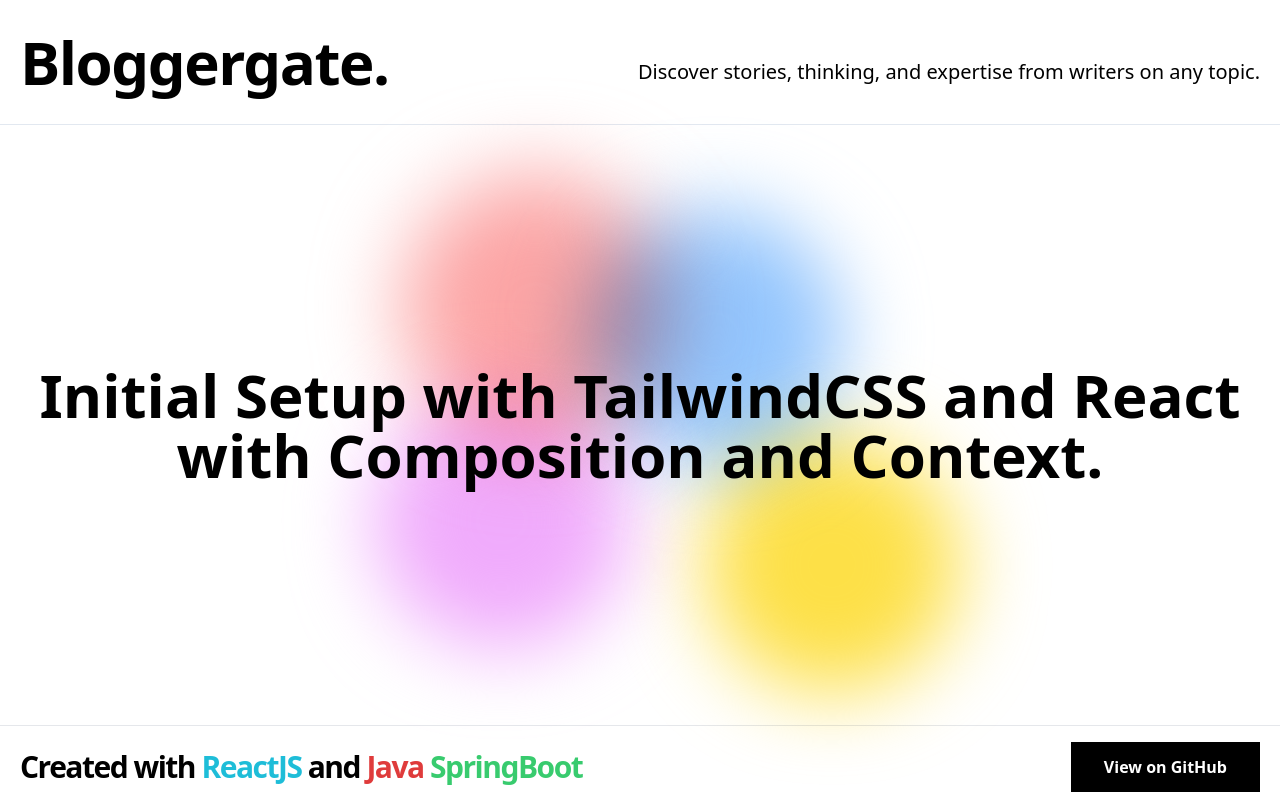
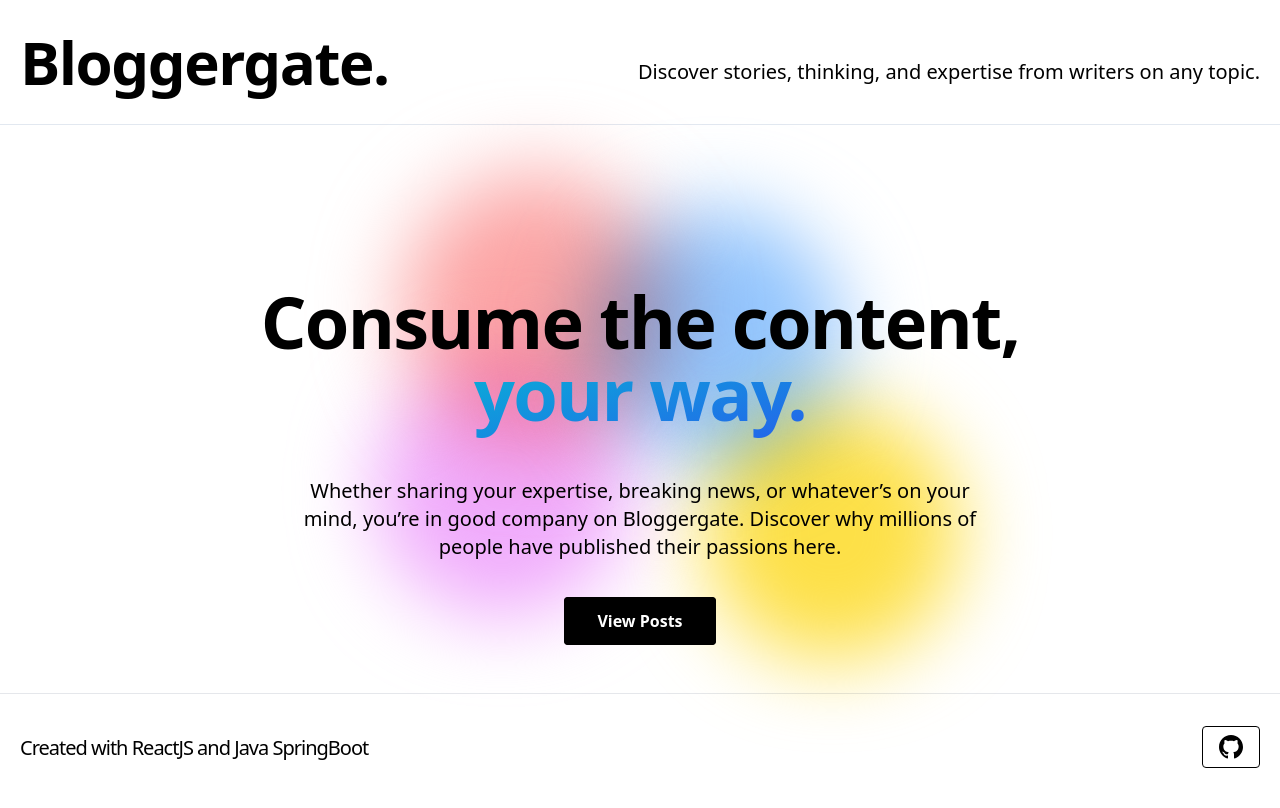
Before and after one commit to vsompura3/bloggergate-scrapper, a React (Vite) app in the folder client/: page / in a window 1280 px wide. Built offline with nearby package versions, Linux system fonts and the light colour scheme; no server answers.

Commit message:
completed home page and fixed state issues

```diff
--- a/client/src/App.jsx
+++ b/client/src/App.jsx
@@ -4,7 +4,7 @@ import Footer from "./components/layout/Footer";
 import Header from "./components/layout/Header";
 import Main from "./components/layout/Main";
 import { AppContext } from "./context/Context";
-import HackerNews from "./pages/HackerNews";
+import Blogs from "./pages/Blogs";
 import Home from "./pages/Home";
 
 function App() {
@@ -17,7 +17,7 @@ function App() {
         <Main>
           <Routes>
             <Route path="/" element={<Home />} />
-            <Route path="/hackernews" element={<HackerNews />} />
+            <Route path="/blogs" element={<Blogs />} />
           </Routes>
         </Main>
         <Footer />
--- a/client/src/components/layout/Footer.jsx
+++ b/client/src/components/layout/Footer.jsx
@@ -2,19 +2,26 @@ export default function Footer() {
   return (
     <footer className="bg-accent-1 border-accent-2 border-t">
       <div className="container relative mx-auto px-5">
-        <div className="flex flex-col items-center py-4 lg:flex-row">
-          <h3 className="mb-10 text-center text-3xl font-bold leading-tight tracking-tighter lg:mb-0 lg:w-1/2 lg:pr-4 lg:text-left">
-            Created with <span className="text-cyan-500/90">ReactJS</span> and{" "}
-            <span className="text-red-600/90">Java</span>{" "}
-            <span className="text-green-500/90">SpringBoot</span>
+        <div className="flex flex-col items-center py-8 lg:flex-row">
+          <h3 className="mb-6 text-center text-xl leading-tight tracking-tighter lg:mb-0 lg:w-1/2 lg:pr-4 lg:text-left">
+            Created with <span className="">ReactJS</span> and{" "}
+            <span className="">Java</span> <span className="">SpringBoot</span>
           </h3>
           <div className="flex flex-col items-center justify-end lg:w-1/2 lg:flex-row lg:pl-4">
             <a
               href="https://github.com/vsompura3/bloggergate-scrapper"
               rel="noopener noreferrer"
-              className="mb-6 border border-black bg-black px-12 py-3 font-bold text-white transition-colors duration-200 hover:bg-white hover:text-black lg:mb-0 lg:px-8"
+              aria-label="Code on GitHub"
+              className="mb-6 rounded border border-black bg-white px-4 py-2  font-bold text-black transition-colors duration-200 hover:bg-gray-200 lg:mb-0 "
             >
-              View on GitHub
+              <svg
+                xmlns="http://www.w3.org/2000/svg"
+                width="24"
+                height="24"
+                viewBox="0 0 24 24"
+              >
+                <path d="M12 0c-6.626 0-12 5.373-12 12 0 5.302 3.438 9.8 8.207 11.387.599.111.793-.261.793-.577v-2.234c-3.338.726-4.033-1.416-4.033-1.416-.546-1.387-1.333-1.756-1.333-1.756-1.089-.745.083-.729.083-.729 1.205.084 1.839 1.237 1.839 1.237 1.07 1.834 2.807 1.304 3.492.997.107-.775.418-1.305.762-1.604-2.665-.305-5.467-1.334-5.467-5.931 0-1.311.469-2.381 1.236-3.221-.124-.303-.535-1.524.117-3.176 0 0 1.008-.322 3.301 1.23.957-.266 1.983-.399 3.003-.404 1.02.005 2.047.138 3.006.404 2.291-1.552 3.297-1.23 3.297-1.23.653 1.653.242 2.874.118 3.176.77.84 1.235 1.911 1.235 3.221 0 4.609-2.807 5.624-5.479 5.921.43.372.823 1.102.823 2.222v3.293c0 .319.192.694.801.576 4.765-1.589 8.199-6.086 8.199-11.386 0-6.627-5.373-12-12-12z" />
+              </svg>
             </a>
           </div>
         </div>
--- a/client/src/index.css
+++ b/client/src/index.css
@@ -1,3 +1,5 @@
+@import url("https://fonts.googleapis.com/css2?family=Old+Standard+TT:ital,wght@0,400;0,700;1,400&display=swap");
+
 @tailwind base;
 @tailwind components;
 @tailwind utilities;
--- /dev/null
+++ b/client/src/pages/Blogs.jsx
@@ -0,0 +1,18 @@
+import { useContext, useEffect } from "react";
+import { getPosts } from "../api/getPosts";
+import { AppContext } from "../context/Context";
+
+export default function Blogs() {
+  const { state, setState } = useContext(AppContext);
+
+  useEffect(() => {
+    fetchPosts();
+  }, []);
+
+  const fetchPosts = async () => {
+    const data = await getPosts("lobste", "recent");
+    console.log(data);
+    setState([...data]);
+  };
+  return <div>Blogs</div>;
+}
--- a/client/src/pages/HackerNews.jsx
+++ /dev/null
@@ -1,3 +0,0 @@
-export default function HackerNews() {
-  return <div>HackerNews</div>
-}
--- a/client/src/pages/Home.jsx
+++ b/client/src/pages/Home.jsx
@@ -1,26 +1,26 @@
-import { useContext, useEffect } from "react";
-import { getPosts } from "../api/getPosts";
-import { AppContext } from "../context/Context";
+import { Link } from "react-router-dom";
 
 export default function Home() {
-  const { state, setState } = useContext(AppContext);
-
-  useEffect(() => {
-    fetchPosts();
-  }, []);
-
-  const fetchPosts = async () => {
-    const data = await getPosts();
-    // console.log(data);
-    setState([...data]);
-  };
-
   return (
-    <div className="container mx-auto px-5">
-      <div className="py-60">
-        <h1 className="text-center text-2xl font-bold md:text-6xl">
-          Initial Setup with TailwindCSS and React with Composition and Context.
-        </h1>
+    <div className="container isolate mx-auto px-5">
+      <div className="mx-auto mt-40 h-full max-w-3xl text-center">
+        <p className="mb-12 text-5xl font-bold leading-tight tracking-tight sm:text-6xl md:text-7xl">
+          Consume the content,{" "}
+          <span className="bg-gradient-to-br from-cyan-500 to-blue-600 bg-clip-text text-transparent">
+            your way.
+          </span>
+        </p>
+        <p className="mb-12 text-lg md:px-10 md:text-xl">
+          Whether sharing your expertise, breaking news, or whatever’s on your
+          mind, you’re in good company on Bloggergate. Discover why millions of
+          people have published their passions here.
+        </p>
+        <Link
+          to="/blogs"
+          className="mx-3 mb-6 rounded border border-black bg-black px-12 py-3 font-bold text-white transition-colors duration-200 hover:bg-transparent hover:text-black lg:mb-0 lg:px-8"
+        >
+          View Posts
+        </Link>
       </div>
     </div>
   );
--- a/client/tailwind.config.js
+++ b/client/tailwind.config.js
@@ -13,6 +13,9 @@ export default {
           "66%": { transform: "translate(20px, 60px) scale(.9)" },
         },
       },
+      fontFamily: {
+        "funky-serif": ["Old Standard TT", "serif"],
+      },
     },
   },
   plugins: [],
```
Also changed, not shown: client/src/api/getPosts.js (+6 -6 lines).
